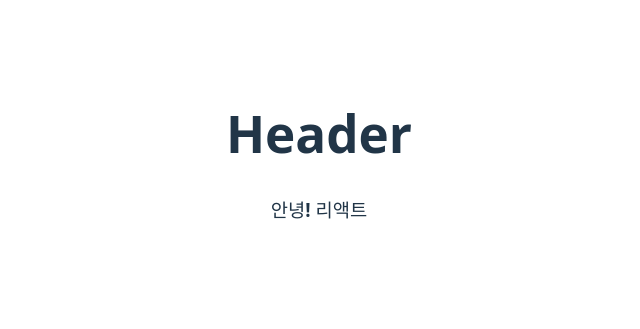
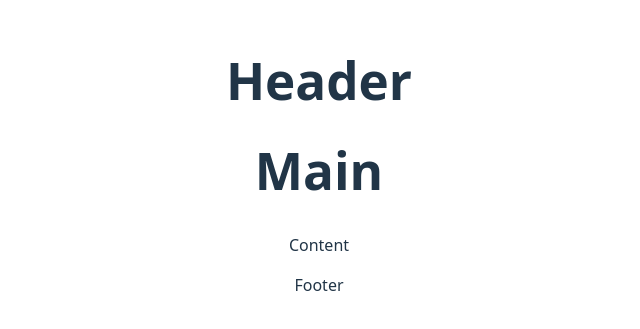
Before and after one commit to rookedsysc/fe-docs, a React (Vite) app in the folder example/react-hello-world/: page / in a window 1280 px wide. Shown: the part 243-572 px from the top of the page, without its empty margins (321-961 px from the left). Built offline with nearby package versions, Linux system fonts and the light colour scheme.

Commit message:
feat: footer, main component 생성

```diff
--- a/example/react-hello-world/src/App.tsx
+++ b/example/react-hello-world/src/App.tsx
@@ -1,11 +1,14 @@
 import "./App.css";
 import Header from "./components/Header";
+import Main from "./components/Main";
+import Footer from "./components/Footer";
 
 function App() {
   return (
     <>
       <Header />
-      <h3>안녕! 리액트</h3>
+      <Main />
+      <Footer />
     </>
   );
 }
--- /dev/null
+++ b/example/react-hello-world/src/components/Footer.tsx
@@ -0,0 +1,5 @@
+const Footer = () => {
+  return <footer>Footer</footer>;
+};
+
+export default Footer;
--- /dev/null
+++ b/example/react-hello-world/src/components/Main.tsx
@@ -0,0 +1,10 @@
+const Main = () => {
+  return (
+    <div>
+      <h1>Main</h1>
+      <p>Content</p>
+    </div>
+  );
+};
+
+export default Main;
```
